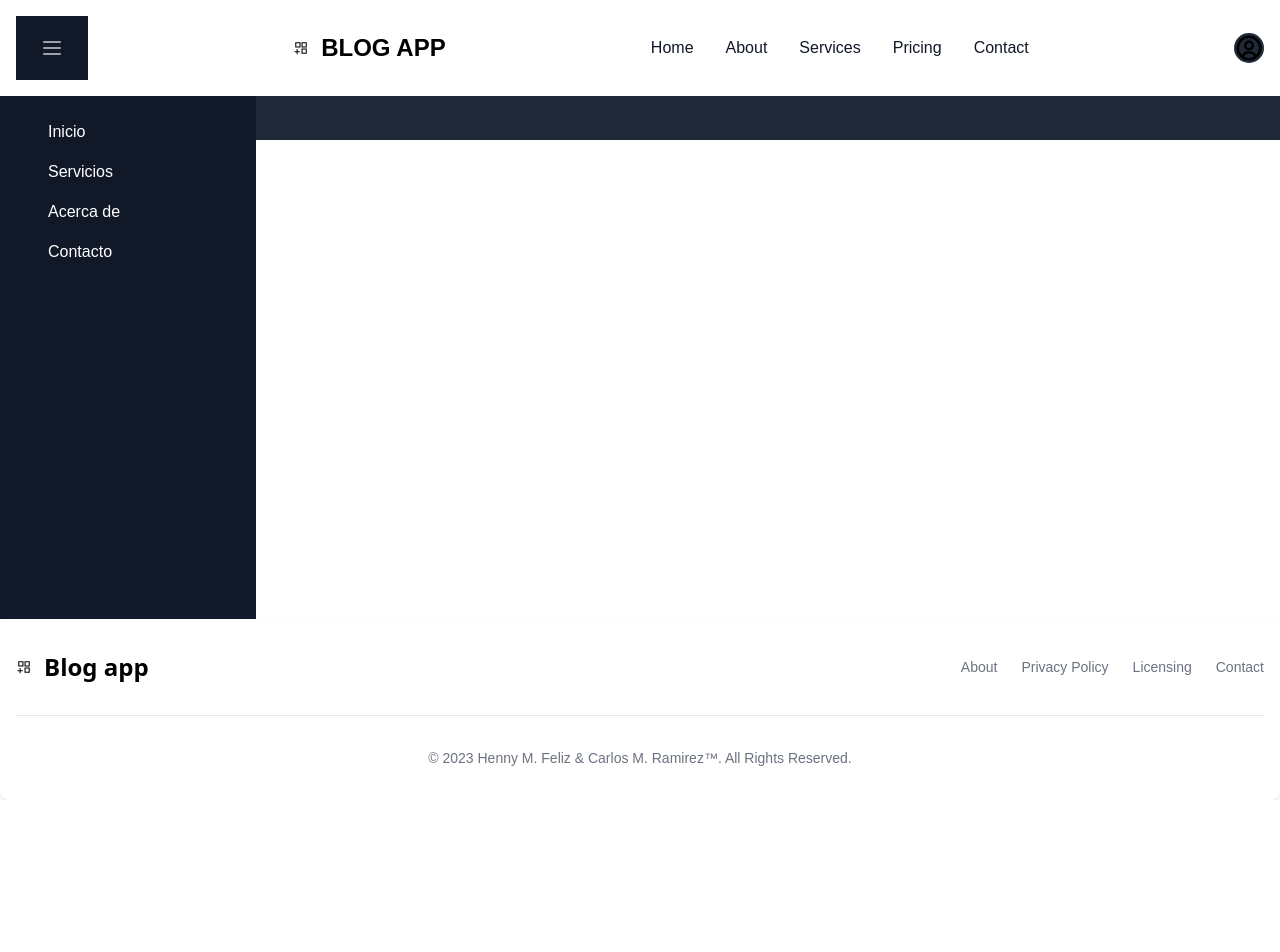
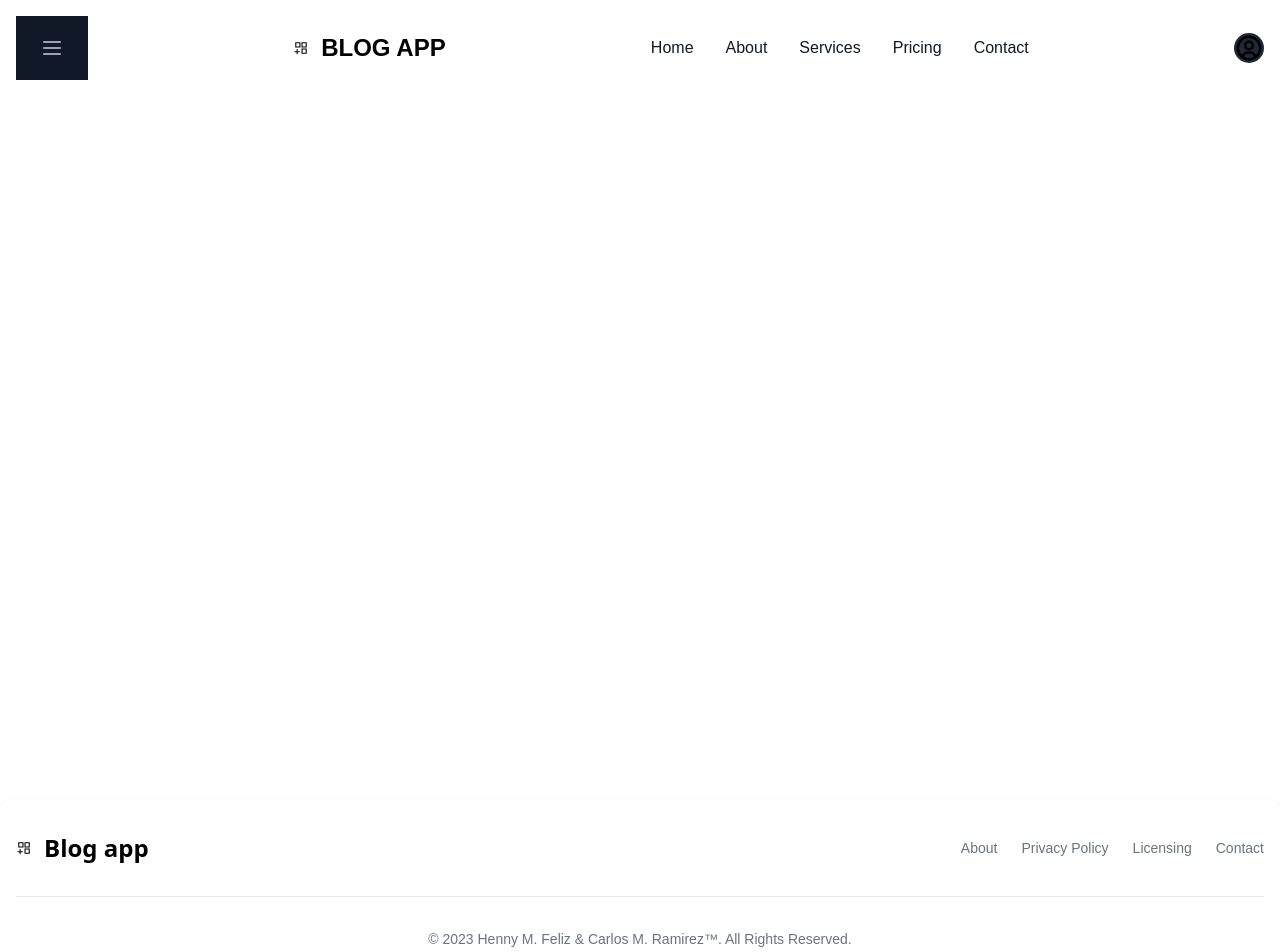
Before and after one commit to CarlosRamirez31/Blog-Project, a React (Vite) app in the folder FRONTEND/blog_app_react/: page / in a window 1280 px wide. Shown: the top 952 px of the page. Before the commit the page ends 800 px from the top, so only its background shows below. Built offline with nearby package versions, Linux system fonts and the light colour scheme; a web font is replaced by a local one.

Commit message:
Cambios componente navbar y footer

```diff
--- a/FRONTEND/blog_app_react/src/App.tsx
+++ b/FRONTEND/blog_app_react/src/App.tsx
@@ -3,18 +3,23 @@ import "./App.css";
 import { NarBar } from "./Components/NavBar/NavBar";
 import { Footer } from "./Components/Footer/Footer";
 import { SideBar } from "./Components/Sidebar/Sidebar";
-import './index.css'
+import "./index.css";
 
 function App() {
   return (
     <>
       <div className="flex flex-col min-h-screen">
-        <NarBar />
-        <SideBar />
-        <main>
-          <div className="App flex-grow"></div>
+        <div className="container2">
+          <NarBar />
+          <div className="content">
+            <main>
+              <div className="App flex-grow"></div>
+            </main>
+          </div>
+        </div>
+        <div className="footer">
           <Footer />
-        </main>
+        </div>
       </div>
     </>
   );
--- a/FRONTEND/blog_app_react/src/Components/NavBar/NavBar.tsx
+++ b/FRONTEND/blog_app_react/src/Components/NavBar/NavBar.tsx
@@ -1,18 +1,16 @@
 import { HamburgerButton } from "../HamburgerButton/HamburgerButton";
 import { useState } from "react";
 import { SideBar } from "../Sidebar/Sidebar";
-import { AiOutlineAppstoreAdd } from "react-icons/ai"
+import { AiOutlineAppstoreAdd } from "react-icons/ai";
 import { UserComponent } from "./UserComponent";
-
-
+import { NavBarButton } from "./NavBarButtons";
 
 export const NarBar = () => {
-
   const [isMenuOpen, setIsMenuOpen] = useState(false);
 
   const toggleMenu = () => {
     setIsMenuOpen(!isMenuOpen);
-  }
+  };
   return (
     <>
       <nav className="bg-white border-gray-200 dark:bg-gray-900">
@@ -24,15 +22,12 @@ export const NarBar = () => {
                 className={`${
                   isMenuOpen ? "block" : "hidden"
                 } md:block md:flex-grow md:items-center md:w-auto`}
-              >
-              </nav>
+              ></nav>
             </header>
           </div>
           <a href="" className="flex items-center">
             <span className="text-4x1">
-              <AiOutlineAppstoreAdd
-                className="h-8 mr-3"
-              />
+              <AiOutlineAppstoreAdd className="h-8 mr-3" />
             </span>
             <span className="self-center text-2xl font-semibold whitespace-nowrap dark:text-white">
               BLOG APP
@@ -44,47 +39,21 @@ export const NarBar = () => {
             id="mobile-menu-2"
           >
             <ul className="flex flex-col font-medium p-4 md:p-0 mt-4 border border-gray-100 rounded-lg bg-gray-50 md:flex-row md:space-x-8 md:mt-0 md:border-0 md:bg-white dark:bg-gray-800 md:dark:bg-gray-900 dark:border-gray-700">
+              {NavBarButton.map((button) => {
+                return (
+                  <>
                     <li>
                       <a
                         href="#"
                         className="block py-2 pl-3 pr-4 text-gray-900 rounded hover:bg-gray-100 md:hover:bg-transparent md:hover:text-blue-700 md:p-0 dark:text-white md:dark:hover:text-blue-500 dark:hover:bg-gray-700 dark:hover:text-white md:dark:hover:bg-transparent dark:border-gray-700"
                         aria-current="page"
                       >
-                  Home
+                        {button.title}
                       </a>
                     </li>
-              <li>
-                <a
-                  href="#"
-                  className="block py-2 pl-3 pr-4 text-gray-900 rounded hover:bg-gray-100 md:hover:bg-transparent md:hover:text-blue-700 md:p-0 dark:text-white md:dark:hover:text-blue-500 dark:hover:bg-gray-700 dark:hover:text-white md:dark:hover:bg-transparent dark:border-gray-700"
-                >
-                  About
-                </a>
-              </li>
-              <li>
-                <a
-                  href="#"
-                  className="block py-2 pl-3 pr-4 text-gray-900 rounded hover:bg-gray-100 md:hover:bg-transparent md:hover:text-blue-700 md:p-0 dark:text-white md:dark:hover:text-blue-500 dark:hover:bg-gray-700 dark:hover:text-white md:dark:hover:bg-transparent dark:border-gray-700"
-                >
-                  Services
-                </a>
-              </li>
-              <li>
-                <a
-                  href="#"
-                  className="block py-2 pl-3 pr-4 text-gray-900 rounded hover:bg-gray-100 md:hover:bg-transparent md:hover:text-blue-700 md:p-0 dark:text-white md:dark:hover:text-blue-500 dark:hover:bg-gray-700 dark:hover:text-white md:dark:hover:bg-transparent dark:border-gray-700"
-                >
-                  Pricing
-                </a>
-              </li>
-              <li>
-                <a
-                  href="#"
-                  className="block py-2 pl-3 pr-4 text-gray-900 rounded hover:bg-gray-100 md:hover:bg-transparent md:hover:text-blue-700 md:p-0 dark:text-white md:dark:hover:text-blue-500 dark:hover:bg-gray-700 dark:hover:text-white md:dark:hover:bg-transparent dark:border-gray-700"
-                >
-                  Contact
-                </a>
-              </li>
+                  </>
+                );
+              })}
             </ul>
           </div>
           <div className="flex items-center md:order-2">
--- /dev/null
+++ b/FRONTEND/blog_app_react/src/Components/NavBar/NavBarButtons.tsx
@@ -0,0 +1,20 @@
+
+
+
+export const NavBarButton = [
+  {
+    title: 'Home'
+  },
+  {
+    title: 'About'
+  },
+  {
+    title: 'Services'
+  },
+  {
+    title: 'Pricing'
+  },
+  {
+    title: 'Contact'
+  },
+]
--- a/FRONTEND/blog_app_react/src/index.css
+++ b/FRONTEND/blog_app_react/src/index.css
@@ -6,3 +6,18 @@
 body {
   font-family: 'Cascadia Code', sans-serif;
 }
+
+
+.container2 {
+  min-height: 100vh; /* Establece la altura mínima del contenedor al 100% de la altura de la ventana */
+  display: flex;
+  flex-direction: column; /* Establece el flujo en columna */
+}
+
+.content {
+  flex-grow: 1; /* Hace que el contenido principal crezca para ocupar todo el espacio disponible */
+}
+
+.footer {
+  flex-shrink: 0; /* Evita que el footer se encoja cuando el contenido es largo */
+}
```
Lines whose indentation alone changed are shown as unchanged.
